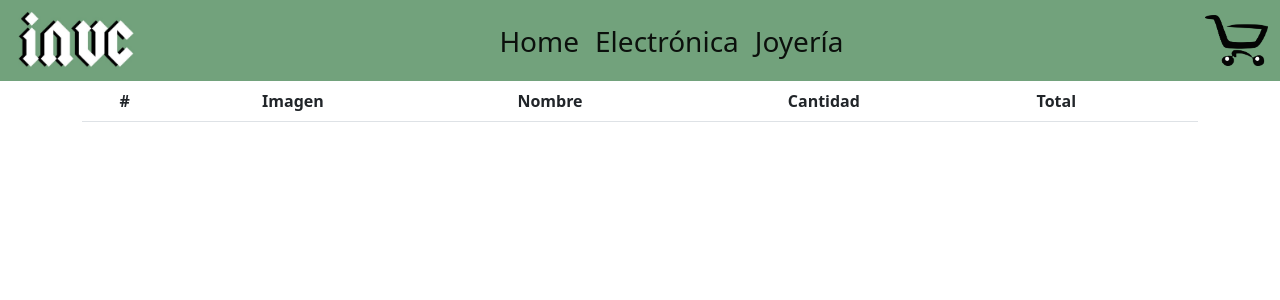
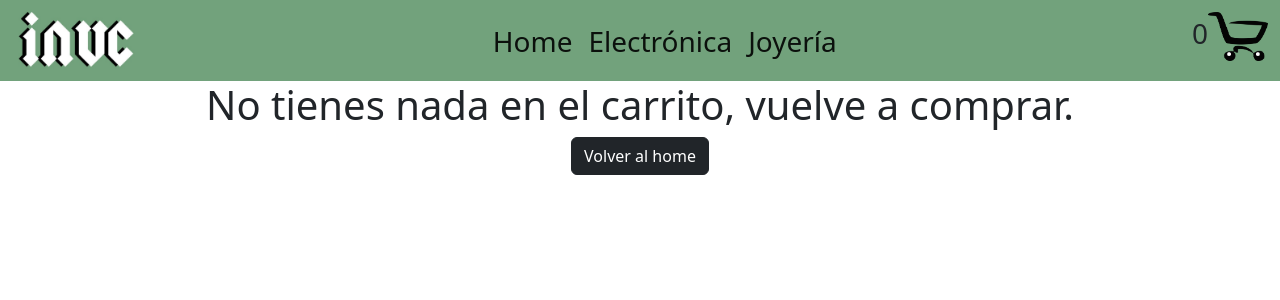
Before and after one commit to SantyHenares/Ecommers-react, a React (Create React App) app: page /cart in a window 1280 px wide. Shown: the top 300 px of the page. Built offline with nearby package versions, Linux system fonts and the light colour scheme.

Commit message:
Terminado el carrito de compras

```diff
--- a/package.json
+++ b/package.json
@@ -16,6 +16,7 @@
     "react-dom": "^18.2.0",
     "react-router-dom": "^6.3.0",
     "react-scripts": "^2.1.3",
+    "sweetalert2": "^11.4.33",
     "web-vitals": "^2.1.4"
   },
   "scripts": {
--- a/src/App.js
+++ b/src/App.js
@@ -4,7 +4,7 @@ import NavBar from './components/NavBar';
 import ItemListContainer from './components/ItemsComponents/ItemListContainer';
 import ItemDetailContainer from './components/ItemsComponents/ItemDetailContainer';
 import Cart from './components/Cart';
-import CartContextProvider from './components/context/CartContext';
+import CartContextProvider from './context/CartContext';
 import { BrowserRouter, Routes, Route } from 'react-router-dom';
 
 function App() {
--- a/src/components/Cart.js
+++ b/src/components/Cart.js
@@ -1,9 +1,29 @@
 import React from 'react';
-import { useCartContext } from '../components/context/CartContext';
+import { useCartContext } from '../context/CartContext';
+import Swal from 'sweetalert2';
+import { Link } from 'react-router-dom';
 
 const Cart = () => {
-  const {cartList} = useCartContext();
+  const {cartList, removeItems, totalPrice, clear, cantProd} = useCartContext();
 
+  const exito = () => {
+    clear();
+    Swal.fire(
+      'Felicitaciones',
+      'Su compra fue un exiro!',
+      'success'
+    )
+  }
+  if(cantProd() === 0){
+    return(
+      <div>
+        <h1>No tienes nada en el carrito, vuelve a comprar.</h1>
+        <Link to={`/`} style={{textDecoration: 'none'}}>
+          <button type="button" className="btn btn-dark">Volver al home</button>
+        </Link>
+      </div>
+    )
+  } else{
   return (
     <div className='container'>
       <table className='table'>
@@ -25,12 +45,19 @@ const Cart = () => {
             <td>{item.title}</td>
             <td>{item.cantidad}</td>
             <td>{Number(item.cantidad)*Number(item.price)}</td>
-            <td><button type="button" className="btn btn-danger">X</button></td>
+            <td><button type="button" className="btn btn-danger" onClick={() => removeItems(item.id)}>X</button></td>
           </tr>)})}
         </tbody>
       </table>
+      <div>
+        <h1><strong>Total: ${totalPrice()}.</strong></h1>
+      </div>
+      <div>
+        <button type="button" class="btn btn-dark m-4" onClick={() => exito()}>Finalizar Compra</button>
+        <button type="button" class="btn btn-dark m-4" onClick={() => clear()}>Limpiar carrito</button>
+      </div>
     </div>
   )
-}
+}}
 
 export default Cart
--- a/src/components/CartWidget.js
+++ b/src/components/CartWidget.js
@@ -1,10 +1,14 @@
 import React from 'react';
 import carrito from '../assets/carrito.png';
 import './NavBar.css';
+import { useCartContext } from '../context/CartContext';
 
 const CartWidget = () => {
+  const {cantProd} = useCartContext();
   return (
-    <img src={carrito} className="banner-carrito" alt="carrito" />
+    <div className='widgetContainer'>
+      <h3>{cantProd()}<img src={carrito} className="banner-carrito" alt="carrito" /></h3>
+    </div>
   )
 }
 
--- a/src/components/ItemsComponents/ItemDetail.js
+++ b/src/components/ItemsComponents/ItemDetail.js
@@ -1,7 +1,7 @@
 import React, {useState} from 'react';
 import ItemCount from './ItemCount';
 import { Link } from 'react-router-dom';
-import { useCartContext } from '../context/CartContext';
+import { useCartContext } from '../../context/CartContext';
 
 const ItemDetail = ({data}) => {
   const { addItem } = useCartContext();
--- a/src/components/NavBar.css
+++ b/src/components/NavBar.css
@@ -5,10 +5,13 @@
     max-width: 10%;
 }
 .banner-carrito{
-    max-width: 5%;
+    max-width: 60px;
 }
 #navbarNav{
     font-size: 175%;
     display: flex;
     justify-content: space-between;
 }
+.widgetContainer{
+    max-width: 100px;
+}
--- a/src/components/NavBar.js
+++ b/src/components/NavBar.js
@@ -21,7 +21,7 @@ function NavBar() {
                             <Link className="nav-link active" to={`/category/jewelery`}>Joyería</Link>
                         </li>
                     </ul>
-                    <CartWidget />
+                    <Link className="nav-link active" to={`/cart`}><CartWidget /></Link>
                 </div>
             </div>
         </nav>
--- a/src/components/context/CartContext.js
+++ b/src/context/CartContext.js
@@ -29,8 +29,16 @@ const CartContextProvider = ({children}) => {
     setCartList([])
   }
 
+  const totalPrice = () => {
+    return cartList.reduce((acum, valor) => (acum +(valor.cantidad * valor.price)), 0)
+}
+
+const cantProd = () => {
+  return cartList.reduce( (acum, item) => acum = acum + item.cantidad , 0 )
+}
+
   return (
-    <CartContext.Provider value={{cartList, addItem, removeItems, clear}}>
+    <CartContext.Provider value={{cartList, addItem, removeItems, clear, totalPrice, cantProd}}>
       {children}
     </CartContext.Provider>
   )
```
Also changed, not shown: 1 other file (tests, documents, lock files or other folders).
